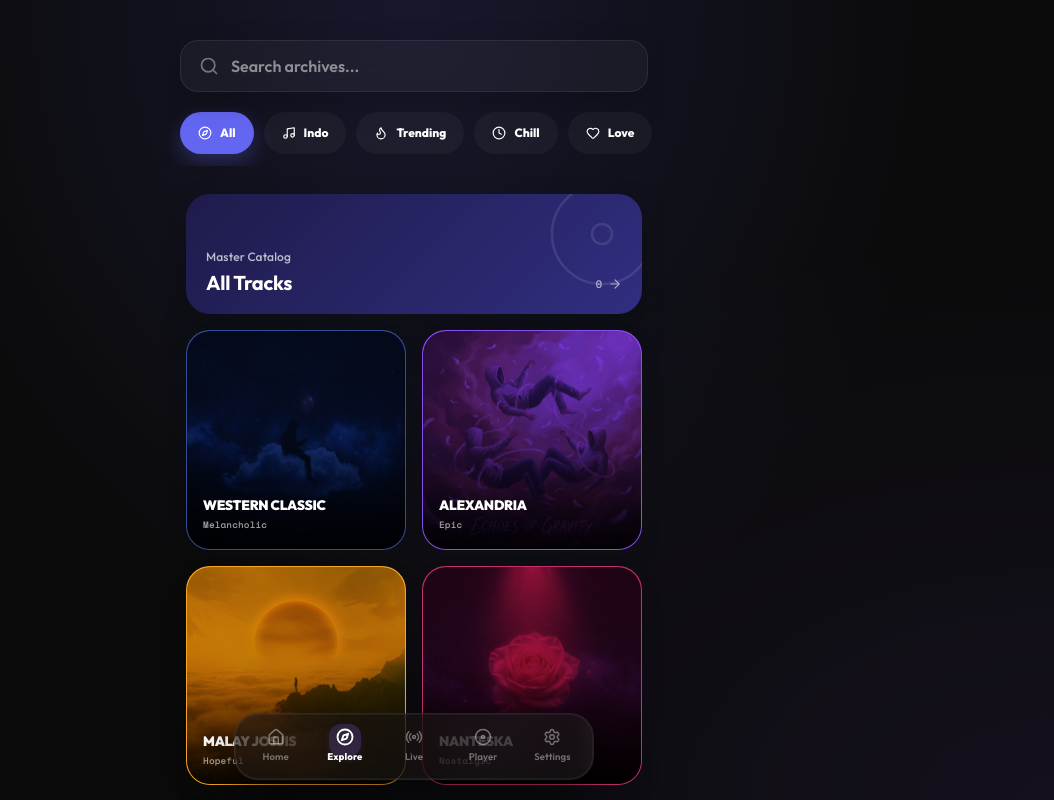
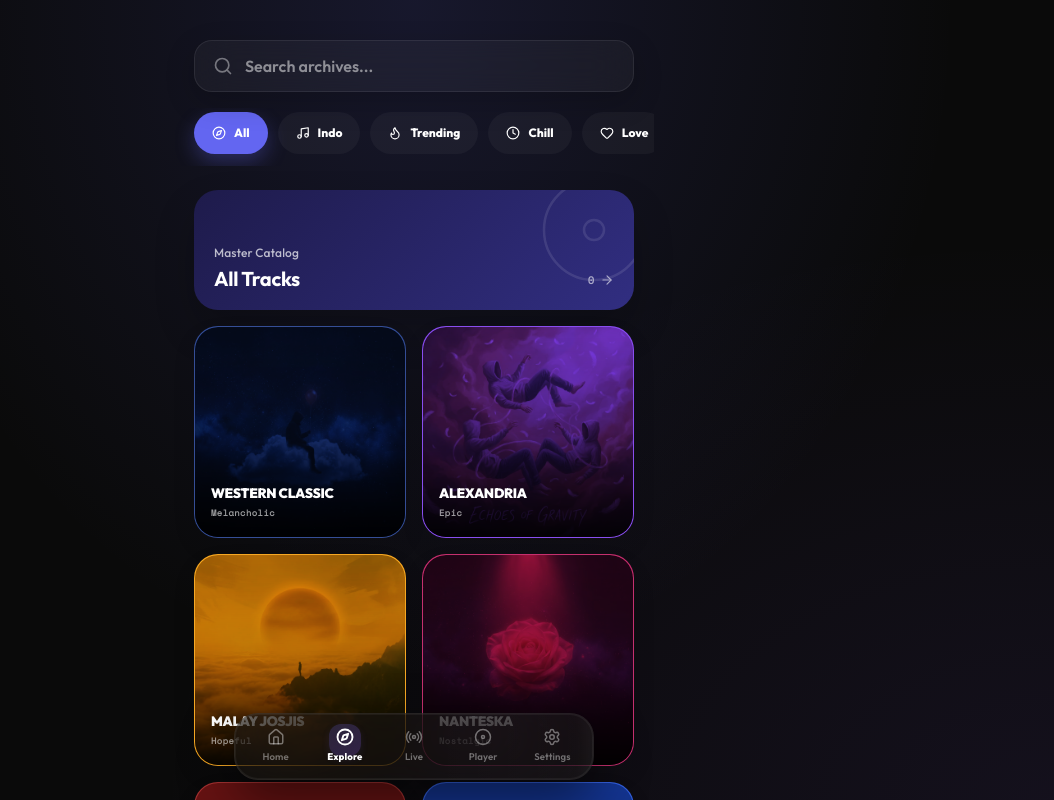
Before and after one commit to muhammadfaza16/muhammadfaza16.github.io, a Next.js app: page /music/playlist in a window 1280 px wide. Shown: the whole page, without its empty margins (226-1280 px from the left). Built offline with nearby package versions, Linux system fonts and the light colour scheme; no server answers; the database is empty; grey boxes are pictures that could not be loaded; a web font is replaced by a local one.

Commit message:
fix(music): standardize layout width and fix shrinked tracklist bug across all pages

```diff
--- a/src/app/music/live-hub/page.tsx
+++ b/src/app/music/live-hub/page.tsx
@@ -152,7 +152,7 @@ export default function LiveHubPage() {
                     scrollbarGutter: "stable"
                 }}
             >
-                <div style={{ width: "100%", maxWidth: "440px", margin: "0 auto", display: "flex", flexDirection: "column", paddingTop: "40px" }}>
+                <div style={{ width: "100%", maxWidth: "440px", display: "flex", flexDirection: "column", gap: "24px", paddingTop: "40px" }}>
                     {/* Immersive Inline Header */}
                     <div style={{ position: "relative", display: "flex", justifyContent: "center", alignItems: "center", marginBottom: "24px", padding: "0 16px" }}>
                         <h1 style={{
--- a/src/app/music/playlist/LibraryClient.tsx
+++ b/src/app/music/playlist/LibraryClient.tsx
@@ -145,15 +145,12 @@ export default function LibraryClient({ songCount }: { songCount: number }) {
                     flexDirection: "column",
                     alignItems: "center",
                     padding: "40px 16px 140px 16px",
-                    maxWidth: "500px",
-                    width: "100%",
-                    margin: "0 auto",
-                    gap: "28px",
                     WebkitOverflowScrolling: "touch",
                     overscrollBehaviorY: "none",
                     scrollbarGutter: "stable"
                 }}
             >
+                <div style={{ width: "100%", maxWidth: "440px", display: "flex", flexDirection: "column", gap: "24px" }}>
 
 
             {/* Search & Filters */}
@@ -338,6 +335,7 @@ export default function LibraryClient({ songCount }: { songCount: number }) {
                 </motion.div>
             )}
             </div>
+            </div>
         </main>
     );
 }
--- a/src/app/music/playlist/[id]/PlaylistClient.tsx
+++ b/src/app/music/playlist/[id]/PlaylistClient.tsx
@@ -248,15 +248,12 @@ export default function PlaylistClient({ playlistId, initialSongs = [] }: { play
                     flexDirection: "column",
                     alignItems: "center",
                     padding: "40px 16px 120px 16px",
-                    maxWidth: "600px",
-                    width: "100%",
-                    margin: "0 auto",
-                    gap: "1.5rem",
                     WebkitOverflowScrolling: "touch",
                     overscrollBehaviorY: "none",
                     scrollbarGutter: "stable"
                 }}
             >
+                <div style={{ width: "100%", maxWidth: "440px", display: "flex", flexDirection: "column", gap: "24px" }}>
 
 
             <AnimatePresence>
@@ -523,6 +520,7 @@ export default function PlaylistClient({ playlistId, initialSongs = [] }: { play
                 )}
             </div>
             </div>
+            </div>
         </main>
     );
 }
```
